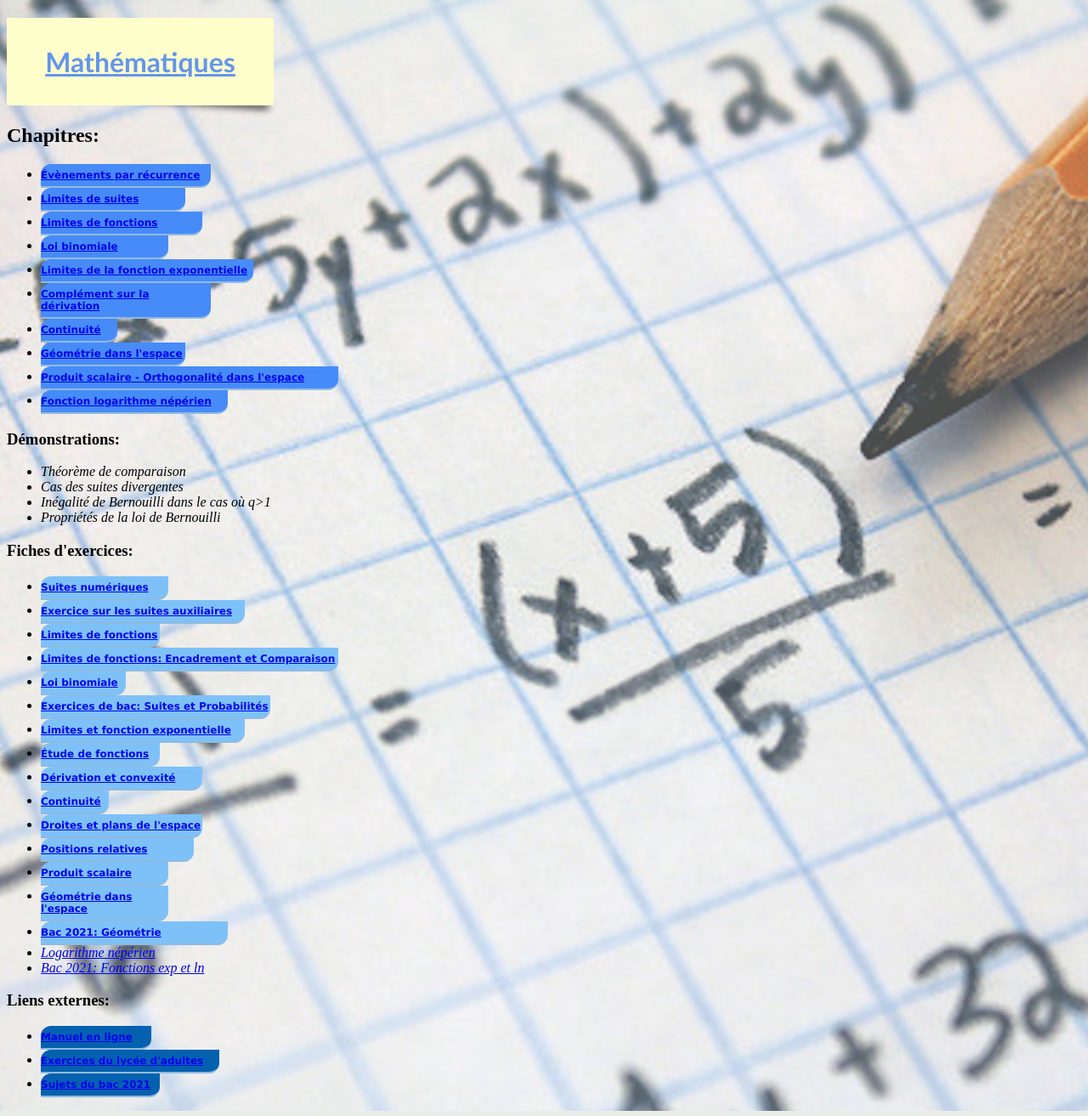
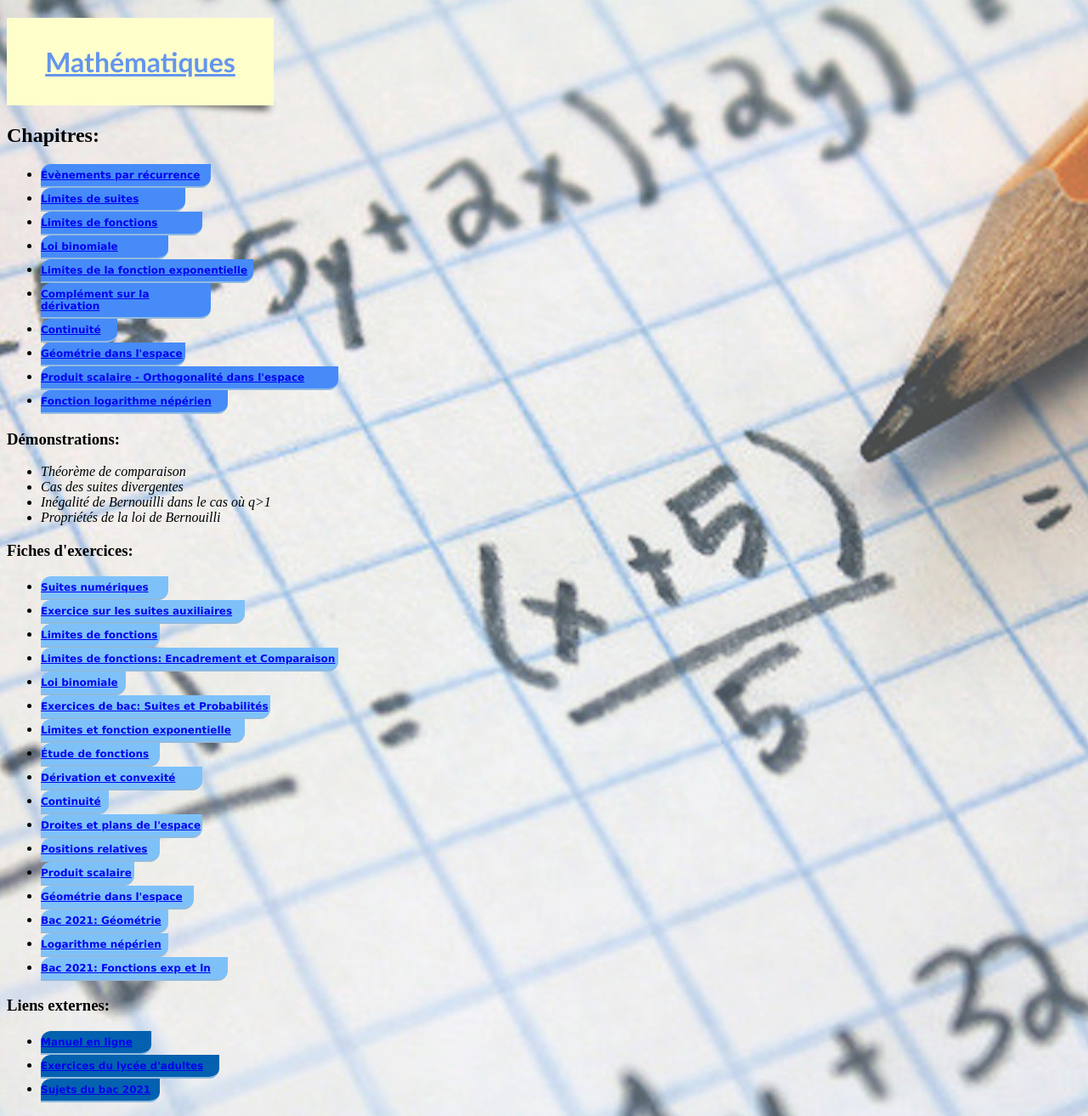
Before and after one commit to denisdoryan/mescours, a PHP site: the page made by Cours MAT/maths.html in a window 1280 px wide. Shown: the whole page at 85% size. Run offline with PHP 8.4, Linux system fonts and the light colour scheme.

Commit message:
Update stylemat.css

```diff
--- a/Cours MAT/stylemat.css
+++ b/Cours MAT/stylemat.css
@@ -293,7 +293,7 @@ html
   color:#fff;
   font:bold 12px Verdana;
   padding:6px 0 6px 0;
-  width: 180px;
+  width: 140px;
   border-bottom: 2px solid #90bade;
   margin: 0;
 }
@@ -305,7 +305,7 @@ html
   color:#fff;
   font:bold 12px Verdana;
   padding:6px 0 6px 0;
-  width: 150px;
+  width: 110px;
   border-bottom: 2px solid #90bade;
   margin: 0;
 }
@@ -317,12 +317,36 @@ html
   color:#fff;
   font:bold 12px Verdana;
   padding:6px 0 6px 0;
+  width: 180px;
+  border-bottom: 2px solid #90bade;
+  margin: 0;
+}
+
+.boutone15 {
+  border-radius:12px 0 12px 0;
+  background: #7EC1F9;
+  border:none;
+  color:#fff;
+  font:bold 12px Verdana;
+  padding:6px 0 6px 0;
   width: 150px;
   border-bottom: 2px solid #90bade;
   margin: 0;
 }
 
-.boutone15 {
+.boutone16 {
+  border-radius:12px 0 12px 0;
+  background: #7EC1F9;
+  border:none;
+  color:#fff;
+  font:bold 12px Verdana;
+  padding:6px 0 6px 0;
+  width: 150px;
+  border-bottom: 2px solid #90bade;
+  margin: 0;
+}
+
+.boutone17 {
   border-radius:12px 0 12px 0;
   background: #7EC1F9;
   border:none;
```
